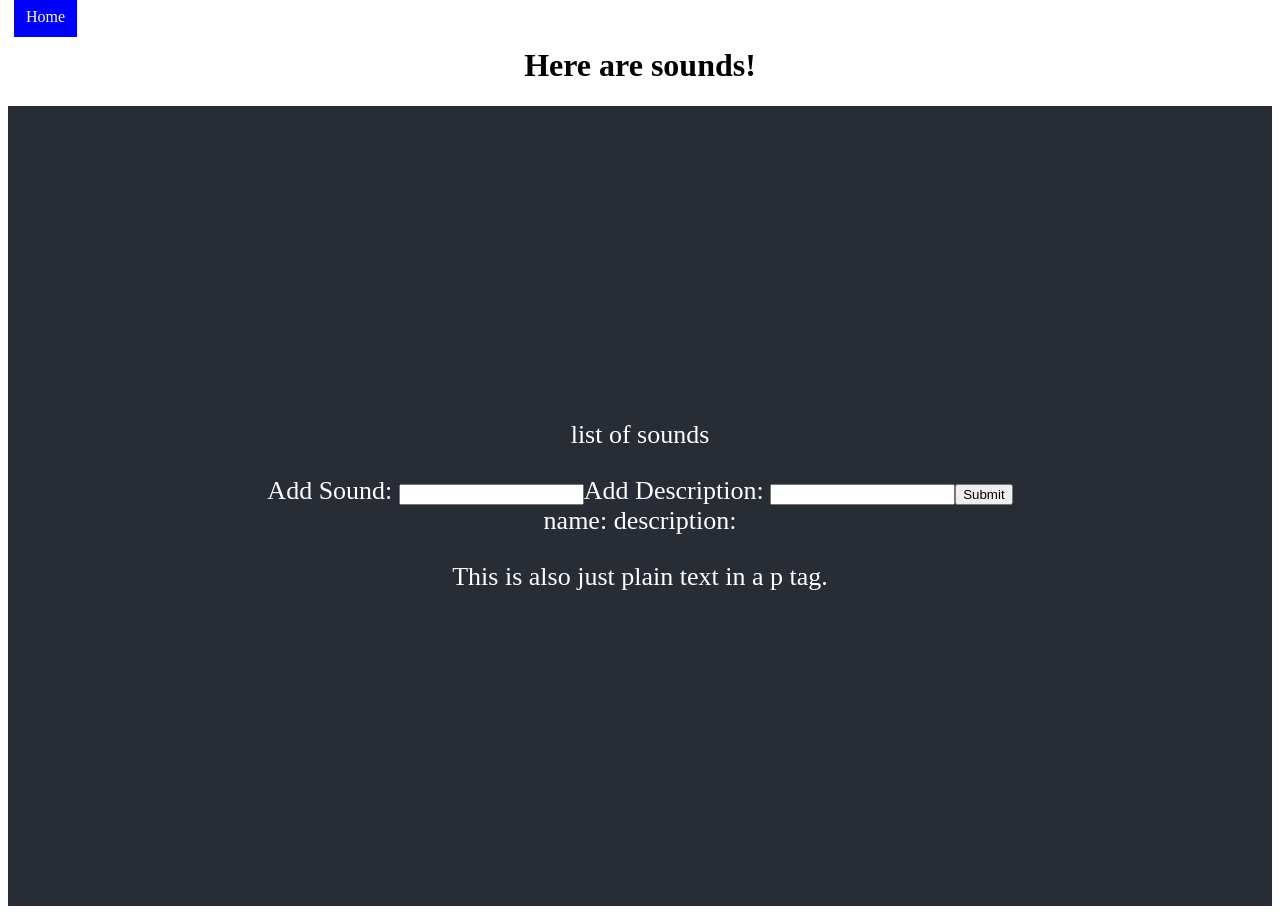
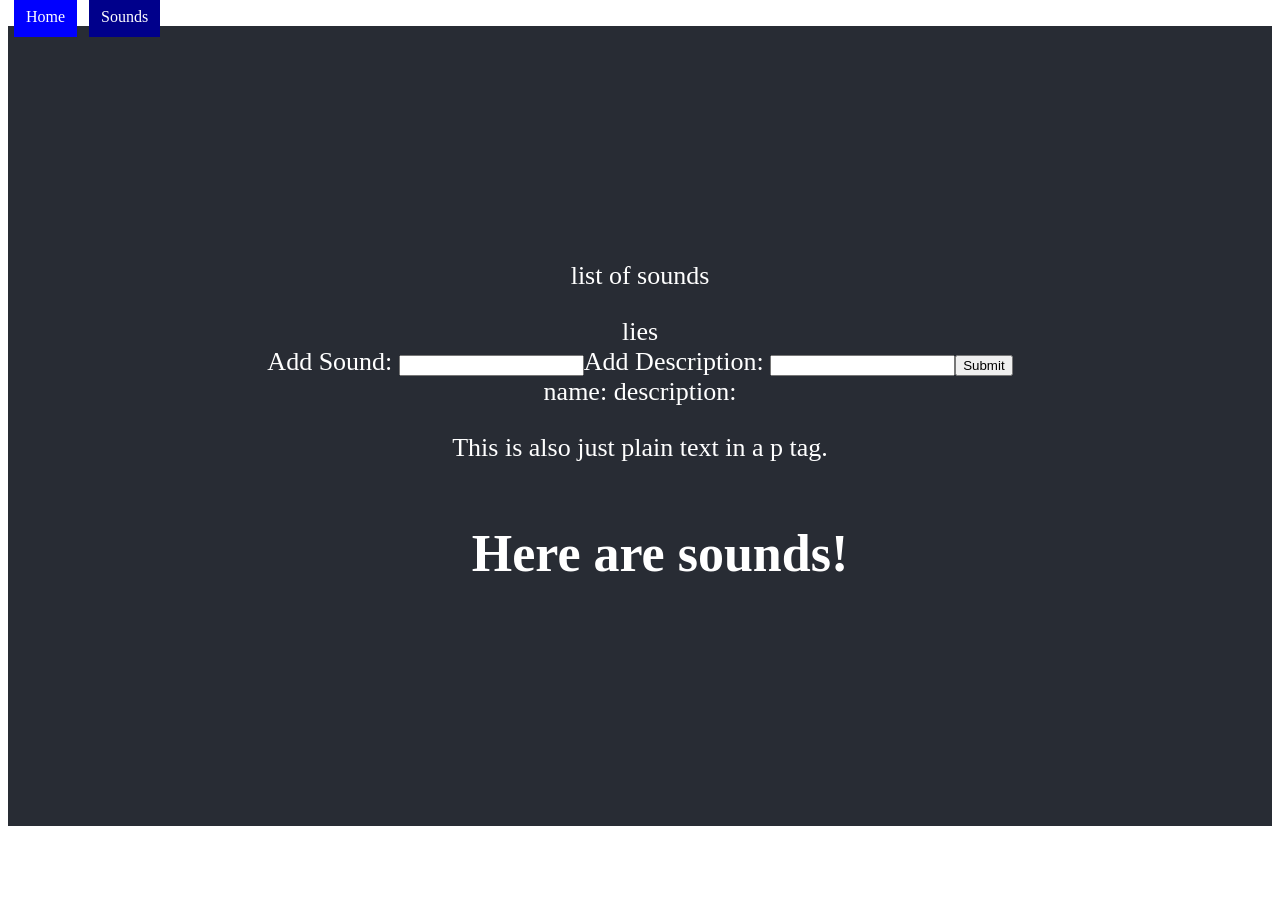
Before and after one commit to coryjbergquist/react-redux-sound-organizer, a React (Create React App) app: page /sounds in a window 1280 px wide. After the commit the page ends 834 px from the top, so only its background shows below. Built offline with nearby package versions, Linux system fonts and the light colour scheme.

Commit message:
add links for / and sounds

```diff
--- a/src/App.js
+++ b/src/App.js
@@ -1,21 +1,46 @@
 import React, { Component } from 'react';
 import './App.css';
 import { connect } from 'react-redux';
+import AddSounds from './components/AddSounds';
+import { BrowserRouter as Router, Route, NavLink } from 'react-router-dom';
 import SoundsListContainer from './containers/SoundsListContainer';
-import AddSounds from './components/AddSounds';
+
+const link = {
+  width: '100px',
+  padding: '12px',
+  margin: '0 6px 6px',
+  background: 'blue',
+  textDecoration: 'none',
+  color: 'white',
+}
+
+const Navbar = () =>
+  <div>
+    <NavLink
+      to="/sounds"
+      /* set exact so it knows to only set activeStyle when route is deeply equal to link */
+      exact
+      /* add styling to Navlink */
+      style={link}
+      /* add prop for activeStyle */
+      activeStyle={{
+        background: 'darkblue'
+      }}
+    >Sounds</NavLink>
+    </div>
+
 
 class App extends Component {
   render() {
     return (
       <div className="App">
 
-      <h1>Here are sounds!</h1>
 
         <header className="App-header">
 
         <div>
           <p>list of sounds</p>
-          <SoundsListContainer />
+        lies
         </div>
 
         <div>
@@ -25,12 +50,21 @@ class App extends Component {
           <p>
             This is also just plain text in a p tag.
           </p>
+          <div>
+            <Router>
+              <React.Fragment>
+                <Route exact path='/sounds' component={SoundsListContainer}/>
+
+              </React.Fragment>
+            </Router>
+          </div>
         </header>
       </div>
     );
   }
 }
 
+
 const mapStateToProps = state => ({})
 
 
--- a/src/components/SoundsList.js
+++ b/src/components/SoundsList.js
@@ -5,6 +5,7 @@ import CommentsListContainer from '../containers/CommentsListContainer'
 const SoundsList = (props) => {
 
   const renderSounds = props.sounds.sounds.map(sound =>
+    //<Link key={sound.id} to={`/sounds/${sound.id}`}>{sound.name}</Link>
     <li key={sound.id}>{sound.name}: {sound.description}
       <p>
         <button onClick={() => props.delete(sound.id)}>DELETE </button>
@@ -19,6 +20,7 @@ const SoundsList = (props) => {
 
   return (
     <ul>
+      <h1>Here are sounds!</h1>
       <span>{renderSounds}</span>
     </ul>
   );
--- a/src/index.js
+++ b/src/index.js
@@ -6,7 +6,7 @@ import { createStore, applyMiddleware } from 'redux';
 import thunk from 'redux-thunk';
 import rootReducer from './reducers/index';
 import App from './App'
-import Home from './test'
+
 
 
 const store = createStore(rootReducer, applyMiddleware(thunk));
@@ -42,7 +42,21 @@ const Navbar = () =>
         background: 'darkblue'
       }}
     >Home</NavLink>
+
+    <NavLink
+      to="/sounds"
+      /* set exact so it knows to only set activeStyle when route is deeply equal to link */
+      exact
+      /* add styling to Navlink */
+      style={link}
+      /* add prop for activeStyle */
+      activeStyle={{
+        background: 'darkblue'
+      }}
+    >Sounds</NavLink>
     </div>
+
+
 
 // ReactDOM.render(
 //   <Provider store={store}>
```
